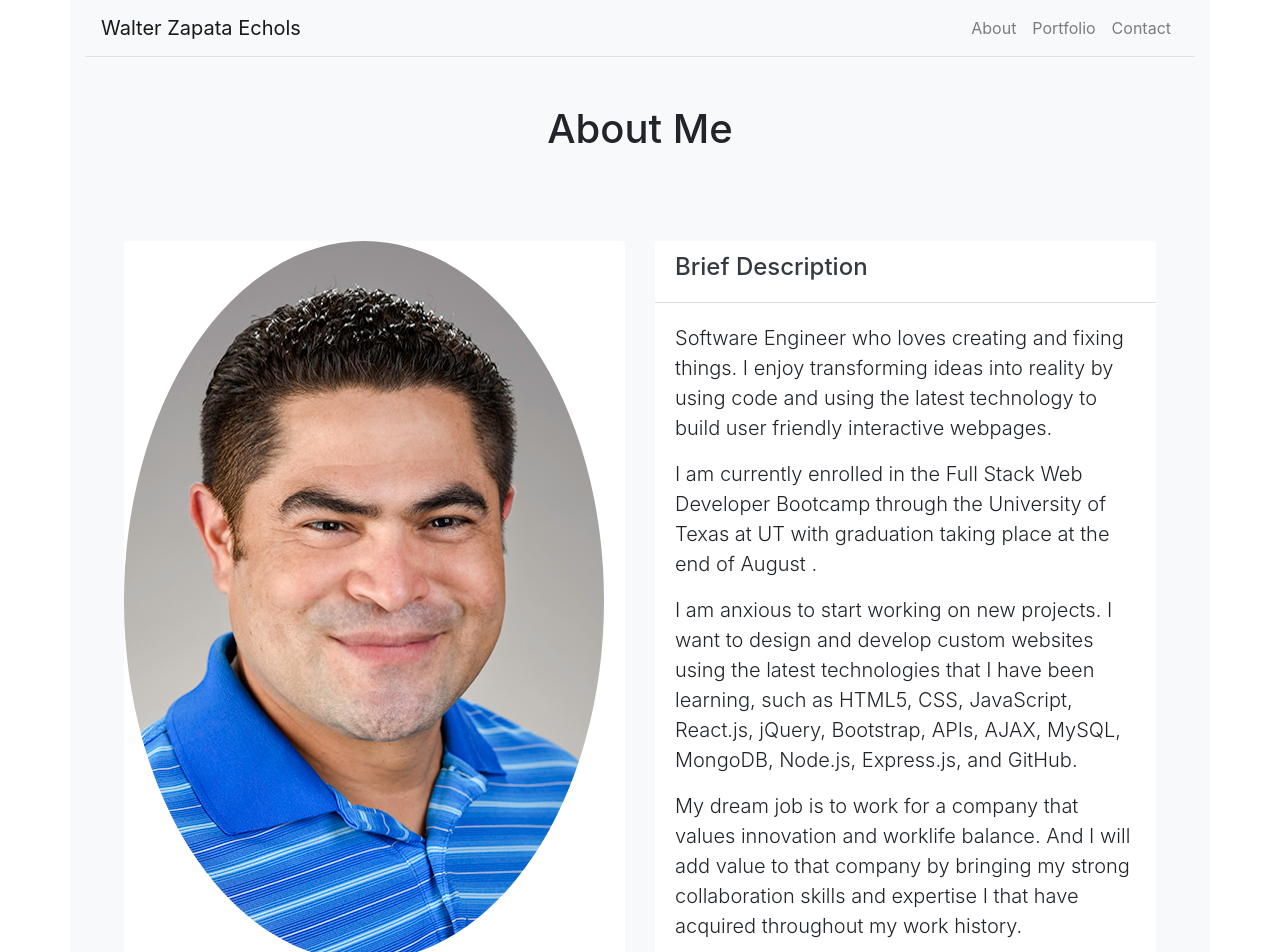
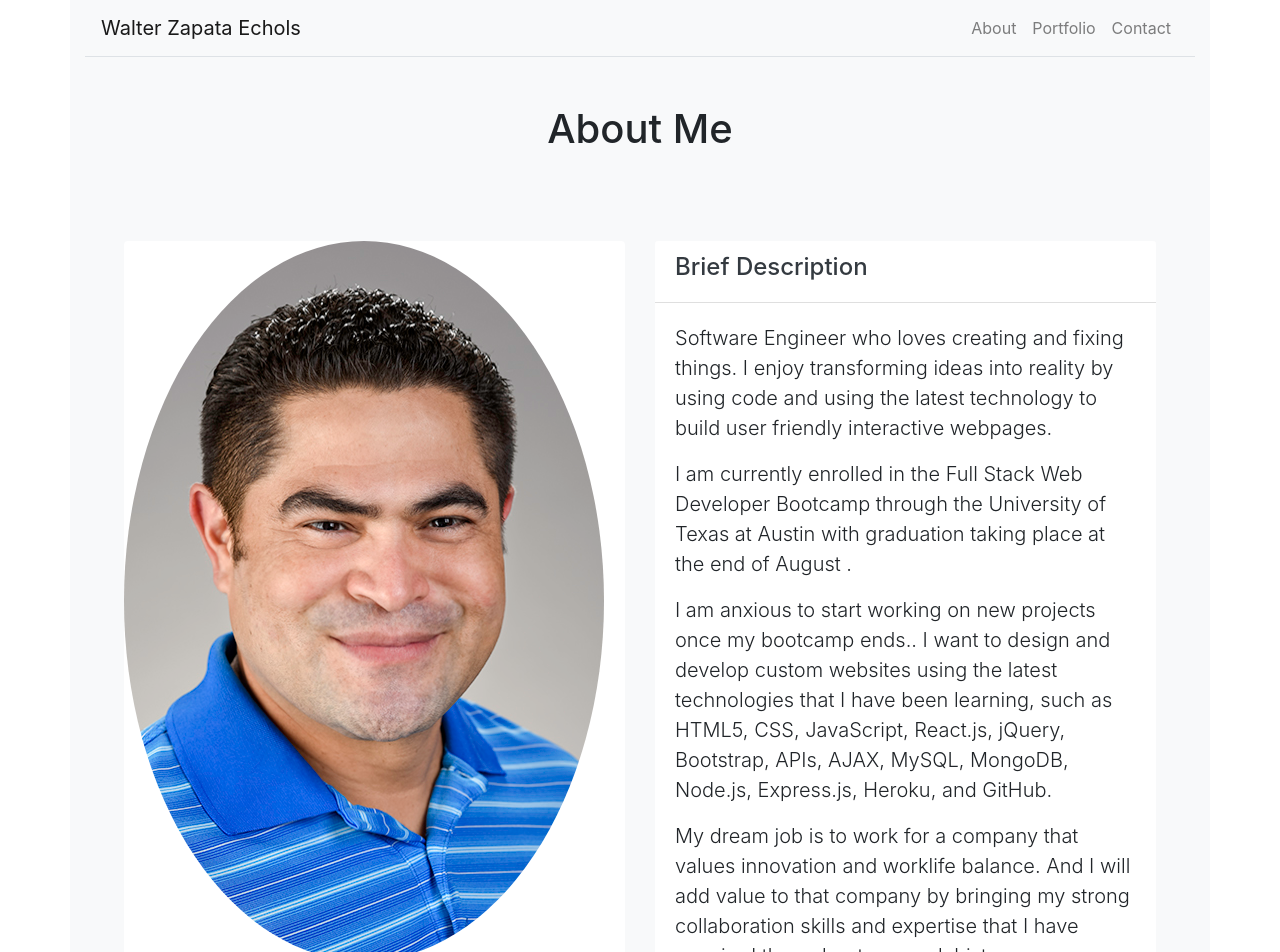
Before and after one commit to Waltrevino/react_portfolio, a React (Create React App) app: page / in a window 1280 px wide. Shown: the top 952 px of the page. Built offline with nearby package versions, Linux system fonts and the light colour scheme.

Commit message:
update about me desc

```diff
--- a/src/components/AboutContainer.js
+++ b/src/components/AboutContainer.js
@@ -20,10 +20,10 @@ function AboutContainer() {
                 <Card className="h-100 border-0">
                     <Card.Header className="text-dark bg-white"><h4>Brief Description</h4></Card.Header>
                     <Card.Body>
-                    <p className="lead">Software Engineer who loves creating and fixing things.  I enjoy transforming ideas into reality by using code and using the latest technology to build user friendly interactive webpages.  </p><p className="lead"> I am currently enrolled in the Full Stack Web Developer Bootcamp through the University of Texas at UT with graduation taking place at the end of August .</p>
-                    <p className="lead">I am anxious to start working on new projects.  I want to design and develop custom websites using the latest technologies that I have been learning, such as HTML5, CSS, JavaScript, React.js, jQuery, Bootstrap, APIs, AJAX, MySQL, MongoDB, Node.js, Express.js, and GitHub.   </p>
+                    <p className="lead">Software Engineer who loves creating and fixing things.  I enjoy transforming ideas into reality by using code and using the latest technology to build user friendly interactive webpages.  </p><p className="lead"> I am currently enrolled in the Full Stack Web Developer Bootcamp through the University of Texas at Austin with graduation taking place at the end of August .</p>
+                    <p className="lead">I am anxious to start working on new projects once my bootcamp ends..  I want to design and develop custom websites using the latest technologies that I have been learning, such as HTML5, CSS, JavaScript, React.js, jQuery, Bootstrap, APIs, AJAX, MySQL, MongoDB, Node.js, Express.js, Heroku, and GitHub.   </p>
                     <p className="lead">
-                        My dream job is to work for a company that values innovation and worklife balance. And I will add value to that company by bringing my strong collaboration skills and expertise I that have acquired throughout my work history.
+                        My dream job is to work for a company that values innovation and worklife balance. And I will add value to that company by bringing my strong collaboration skills and expertise that I have acquired throughout my work history.
                     </p>
                     </Card.Body>
                 </Card>
```
